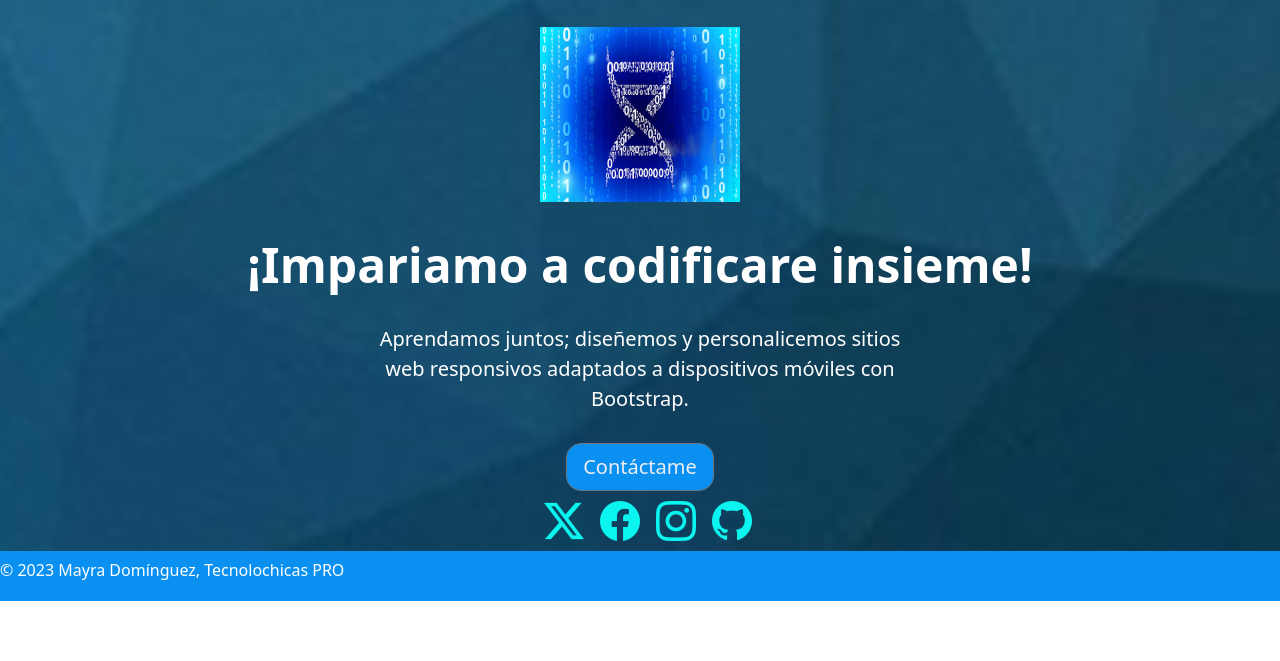
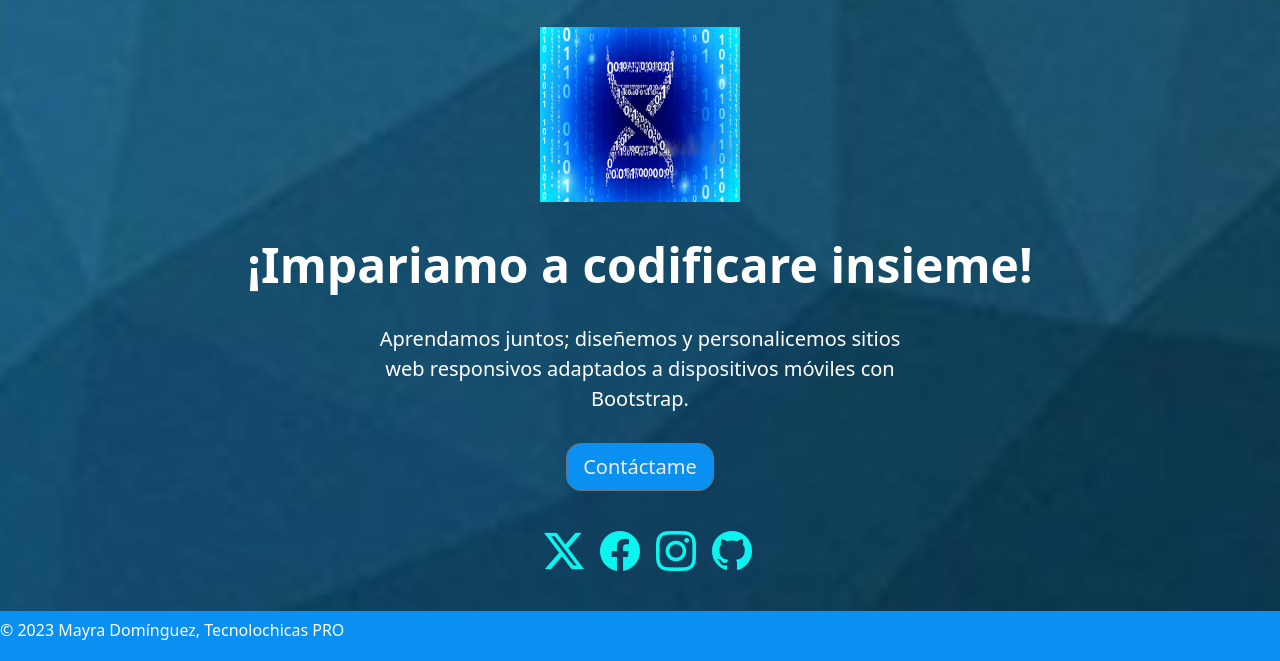
Before and after one commit to MayraDP/miPortafolio, a plain HTML site: page index.html in a window 1280 px wide. Shown: the part 2843-3504 px from the top of the page. Before the commit the page ends 3444 px from the top, so only its background shows below. Drawn offline with nearby package versions, Linux system fonts and the light colour scheme; a web font is replaced by a local one.

Commit message:
version7.3

```diff
--- a/index.html
+++ b/index.html
@@ -279,7 +279,7 @@
 </div>
 </div>
 <!-- Redes Sociales -->
-<div class="iconos-redes fs-1 text-darkblue d-flex justify-content-center">
+<div class="seccion-redes fs-1 text-darkblue d-flex justify-content-center">
   <ul class="nav list-unstyled d-flex">
     <li class="nav-item ms-3">
       <a class="iconos-redes bi bi-twitter-x" target="_blank" href="https://x.com/Mdp3312?s=20">
--- a/style.css
+++ b/style.css
@@ -215,7 +215,9 @@ ol{
 .contacto{
   text-align: center;
 }
-
+.seccion-redes {
+  margin: 30px;
+}
 .iconos-redes{
   color: #0bf4f0;
   display:inline-block;
```
